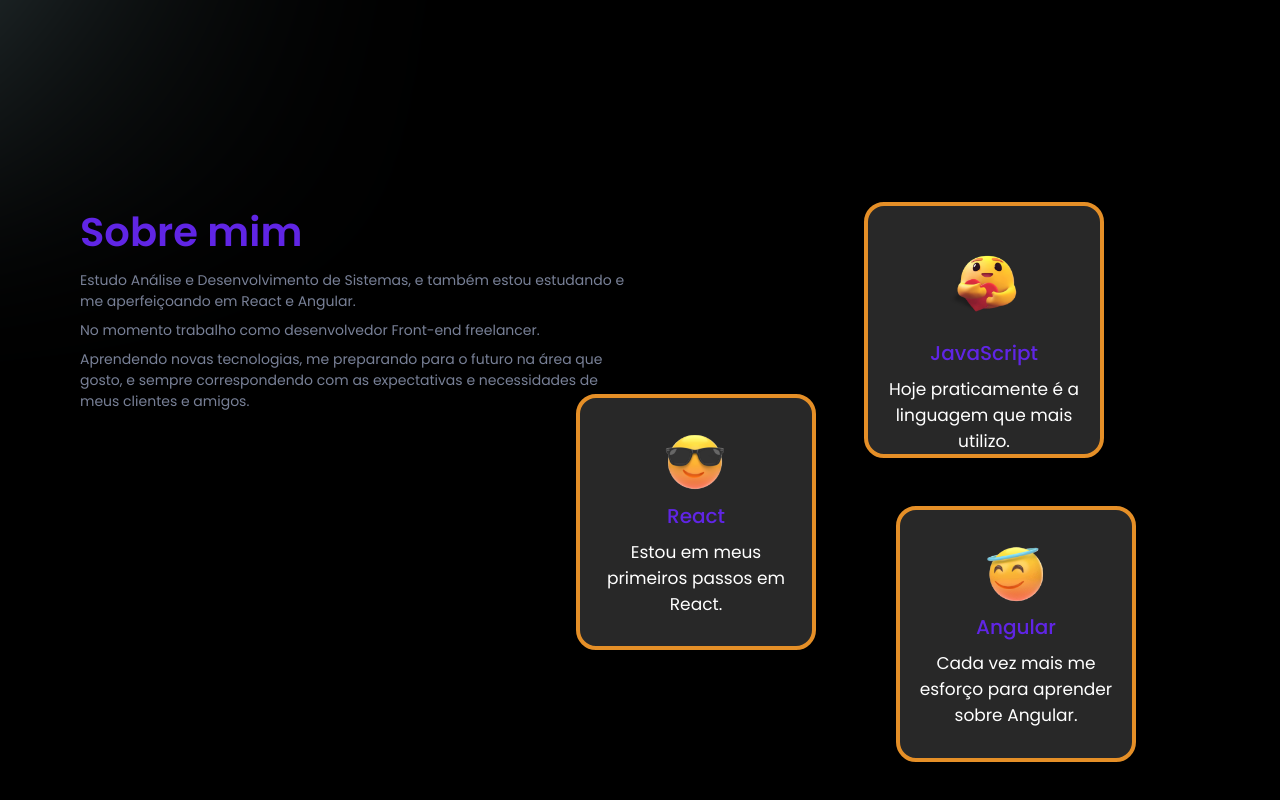
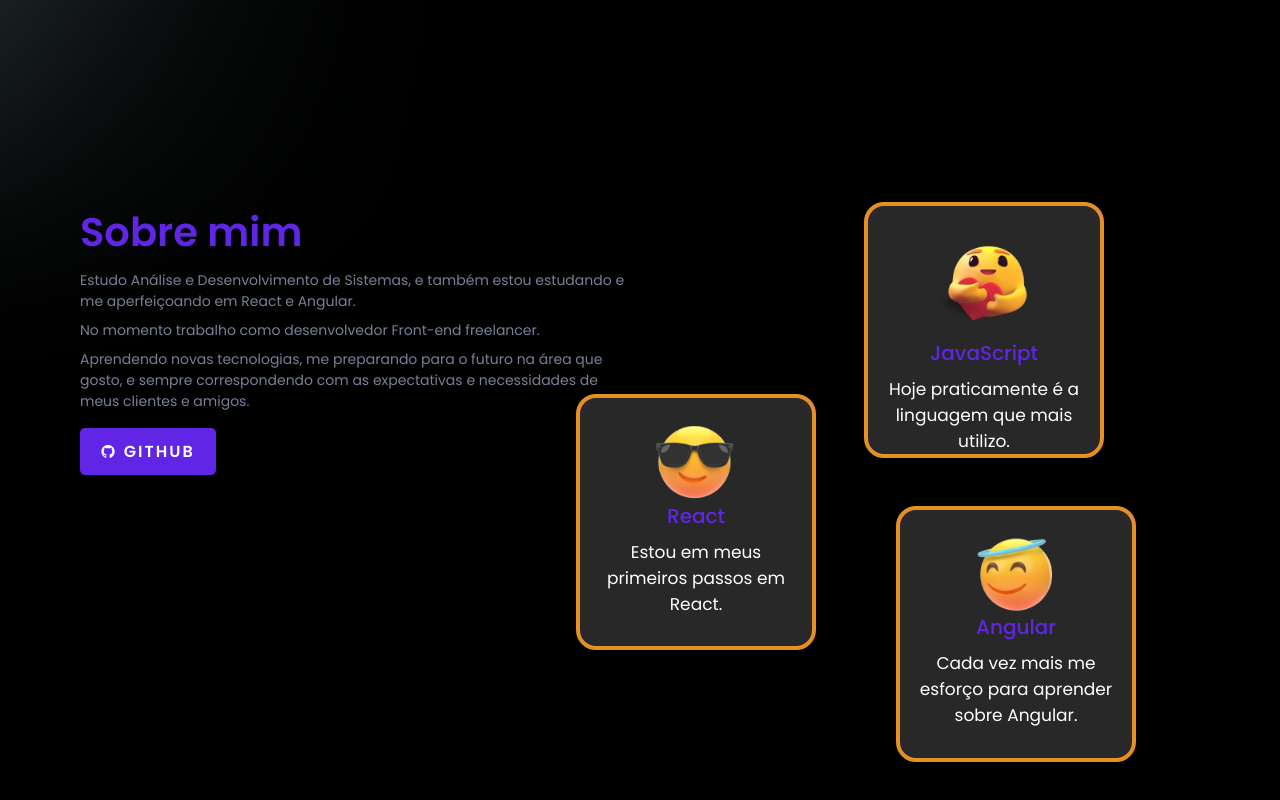
Before and after one commit to devmarcioreis/mreiss, a React (Create React App) app: page / in a window 1280 px wide. Shown: the part 742-1542 px from the top of the page. Built offline with nearby package versions, Linux system fonts and the light colour scheme.

Commit message:
new button

```diff
--- a/src/Components/About/About.css
+++ b/src/Components/About/About.css
@@ -19,6 +19,10 @@
     font-size: 14px;
     margin-block-start: .5rem;
 }
+.about-button {
+    width: 8.5rem;
+    margin-top: 1rem;
+}
 .cards {
     flex: 1;
 }
--- a/src/Components/About/About.jsx
+++ b/src/Components/About/About.jsx
@@ -14,6 +14,7 @@ const About = () => {
             <p>Estudo Análise e Desenvolvimento de Sistemas, e também estou estudando e me aperfeiçoando em React e Angular.</p>
             <p>No momento trabalho como desenvolvedor Front-end freelancer.</p>
             <p>Aprendendo novas tecnologias, me preparando para o futuro na área que gosto, e sempre correspondendo com as expectativas e necessidades de meus clientes e amigos.</p>
+            <a href='https://github.com/devmarcioreis' target="_blank" rel="noreferrer" className="button about-button"><i class="uil uil-github"></i> Github</a>
         </div>
         <div className="cards">
             <div className='card1'>
--- a/src/Components/Card/Card.css
+++ b/src/Components/Card/Card.css
@@ -14,7 +14,7 @@
   padding: 0 16px;
 }
 .card img {
-    transform: scale(.6);
+    transform: scale(.8);
     margin-block-end: -2rem;
 }
 .card span:nth-of-type(1) {
```
